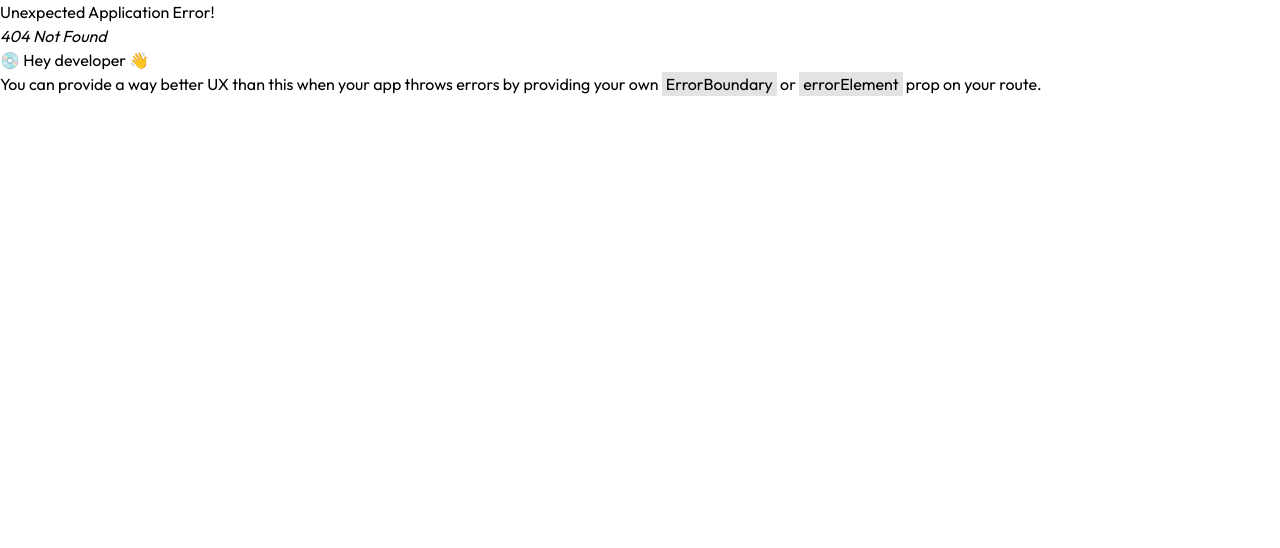
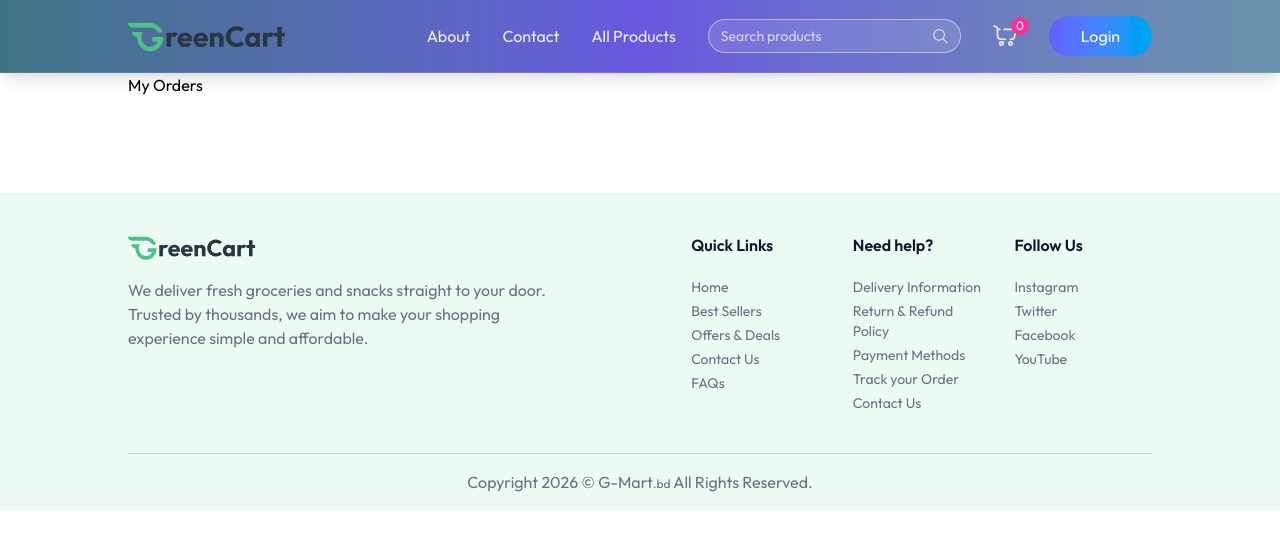
Before and after one commit to Amitkumersarkar/GMartBD-Ecommerce-Website, a React (Vite) app: page /myOrders in a window 1280 px wide. Before the commit this address had no page. Shown: the top 548 px of the page. Built offline with nearby package versions, Linux system fonts and the light colour scheme.

Commit message:
routing done my orders pages

```diff
--- a/src/main.jsx
+++ b/src/main.jsx
@@ -11,6 +11,7 @@ import ProductDetails from "./pages/ProductDetails/ProductDetails";
 import { AuthContextProvider } from "./context/AuthContext";
 import Cart from "./pages/Cart/Cart";
 import AddAddress from "./pages/AddAddress/AddAddress";
+import MyOrders from "./pages/MyOrders/MyOrders";
 
 const router = createBrowserRouter([
   {
@@ -40,6 +41,10 @@ const router = createBrowserRouter([
       {
         path: 'add-address',
         Component: AddAddress
+      },
+      {
+        path: 'myOrders',
+        Component: MyOrders
       }
     ],
   },
--- a/src/pages/MyOrders/MyOrders.jsx
+++ b/src/pages/MyOrders/MyOrders.jsx
@@ -4,7 +4,7 @@ const MyOrders = () => {
 
     return (
         <div>
-
+            <p className="">My Orders</p>
         </div>
     );
 };
```
